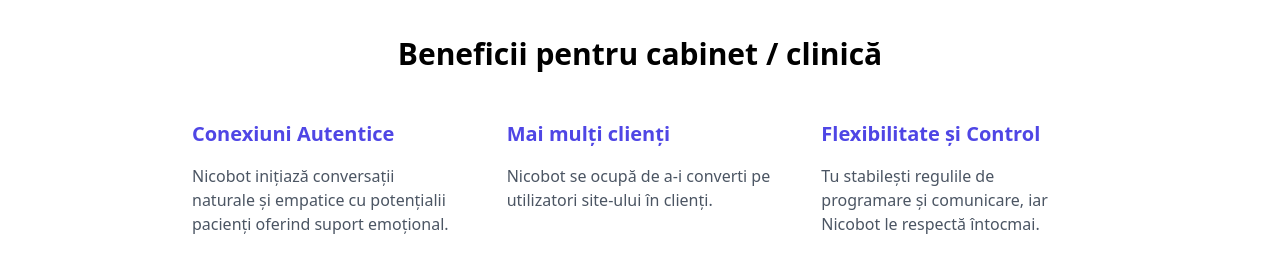
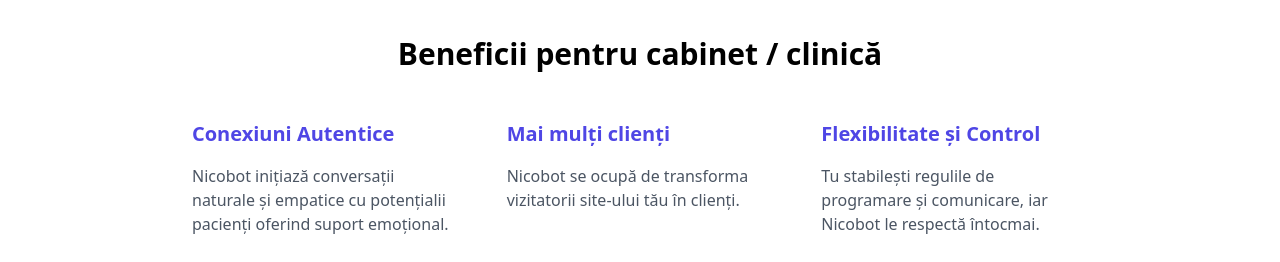
Before and after one commit to claudiunicolaa/nicobot.ro, a plain HTML site: page public/gen-leads/index.html in a window 1280 px wide. Shown: the part 1232-1494 px from the top of the page. Drawn offline with nearby package versions, Linux system fonts and the light colour scheme.

Commit message:
change text

```diff
--- a/public/gen-leads/index.html
+++ b/public/gen-leads/index.html
@@ -95,7 +95,7 @@
 				</div>
 				<div class="space-y-4">
 					<h3 class="text-xl font-semibold text-indigo-600">Mai mulți clienți</h3>
-					<p class="text-gray-600">Nicobot se ocupă de a-i converti pe utilizatori site-ului în clienți.</p>
+					<p class="text-gray-600">Nicobot se ocupă de transforma vizitatorii site-ului tău în clienți.</p>
 				</div>
 				<div class="space-y-4">
 					<h3 class="text-xl font-semibold text-indigo-600">Flexibilitate și Control</h3>
```
